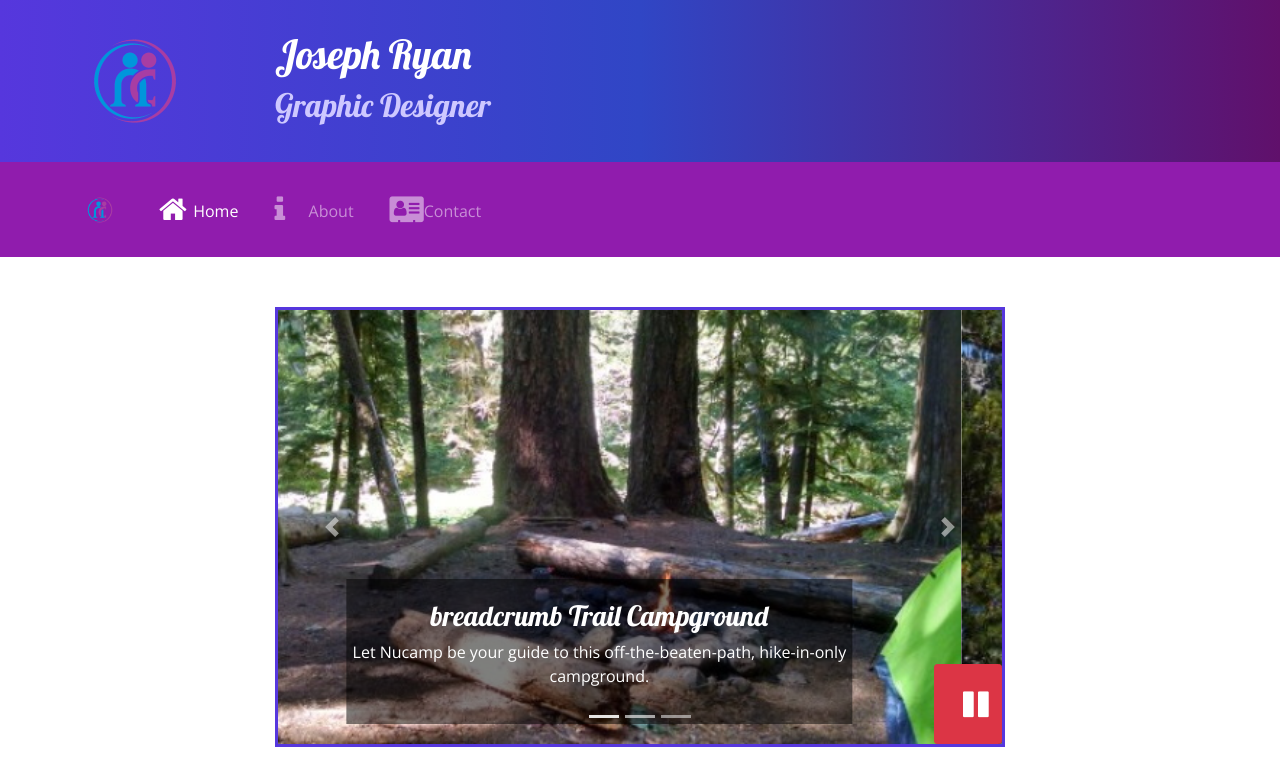
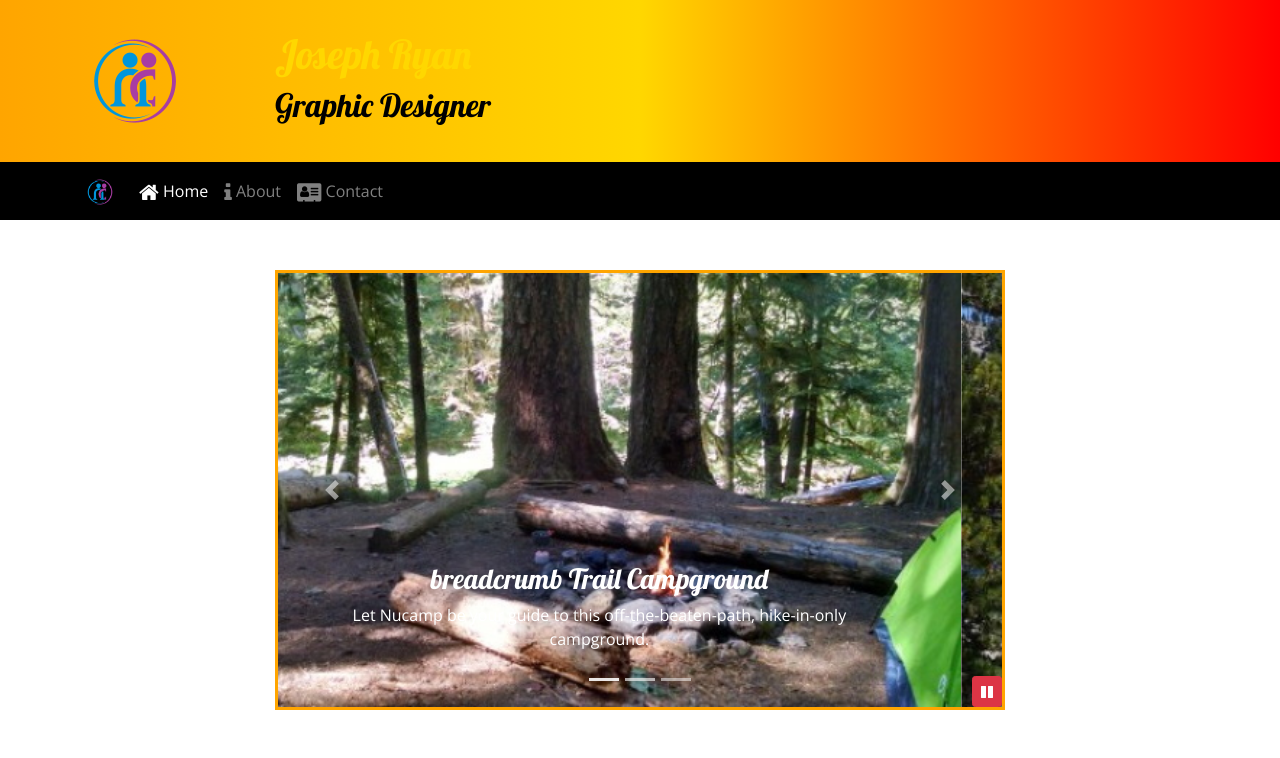
Before and after one commit to Selfmade1hunded/CodeRyan, a website: page Graphic Designer Project/Index-Project.html in a window 1280 px wide. Shown: the top 758 px of the page. Drawn offline with nearby package versions, Linux system fonts and the light colour scheme.

Commit message:
Fixed styles issues

```diff
--- a/Graphic Designer Project/Index-Project.html
+++ b/Graphic Designer Project/Index-Project.html
@@ -10,7 +10,7 @@
     <link rel="stylesheet" href="node_modules/bootstrap/dist/css/bootstrap.min.css" />
     <link rel="stylesheet" href="node_modules/font-awesome/css/font-awesome.min.css" />
     <link rel="stylesheet" href="node_modules/bootstrap-social/bootstrap-social.css" />
-    <link rel="stylesheet" href="css/styles.css" />
+    <link rel="stylesheet" href="css/style.css" />
     <!-- endbuild -->
     <link rel="stylesheet" href="https://fonts.googleapis.com/css?family=Lobster|Open+Sans" />
 
--- a/Graphic Designer Project/css/style.scss
+++ b/Graphic Designer Project/css/style.scss
@@ -10,7 +10,6 @@ $header-font: "Lobster", cursive;
 
 body {
     font-family: $body-font;
-    width:100%;
 }
 
 h1, h2, h3 {
@@ -53,13 +52,13 @@ header {
     border: solid $color-secondary;
 }
 
-.fa {
-    padding: 20px;
-    font-size: 30px;
-    width: 50px;
-    text-align: center;
-    text-decoration: none;
-}
+// .fa {
+//     padding: 20px;
+//     font-size: 30px;
+//     width: 50px;
+//     text-align: center;
+//     text-decoration: none;
+// }
 
 .navbar-dark {
     background-color: $color-mid;
--- a/Graphic Designer Project/css/styles.css
+++ /dev/null
@@ -1,60 +0,0 @@
-
-body {
-    font-family: "Open Sans", sans-serif;
-}
-
-h1, h2, h3 {
-    font-family: "Lobster", cursive;
-}
-
-h2 {
-    color: #3046C5;
-}
-
-header h2 {
-    color: #CEC8FF;
-}
-
-.site-footer{
-    background-image: linear-gradient(#b7a8f8, white);
-    padding: 20px 0px;
-}
-
-.jumbotron {
-    margin: 0;
-    padding: 30px;
-    background-image: linear-gradient(to right, #5637DD, #3046C5, #60106B);
-    color: white;
-}
-
-.row-content {
-    padding: 50px 0;
-    border-bottom: 1px ridge;
-    min-height: 200px;
-}
-
-.carousel-caption {
-    background-color: rgba(0, 0, 0, 0.5);
-}
-
-.carousel {
-    border: solid #5637DD;
-}
-
-.fa {
-    padding: 20px;
-    font-size: 30px;
-    width: 50px;
-    text-align: center;
-    text-decoration: none;
-}
-
-.navbar-dark {
-    background-color: #901CAD;
-}
-
-#carouselButton {
-    position: absolute;
-    right: 0;
-    bottom: 0;
-}
```
Also changed, not shown: Graphic Designer Project/aboutus.html (+1 -1 lines), Graphic Designer Project/contactus.html (+1 -1 lines), Graphic Designer Project/css/style.css (added).
